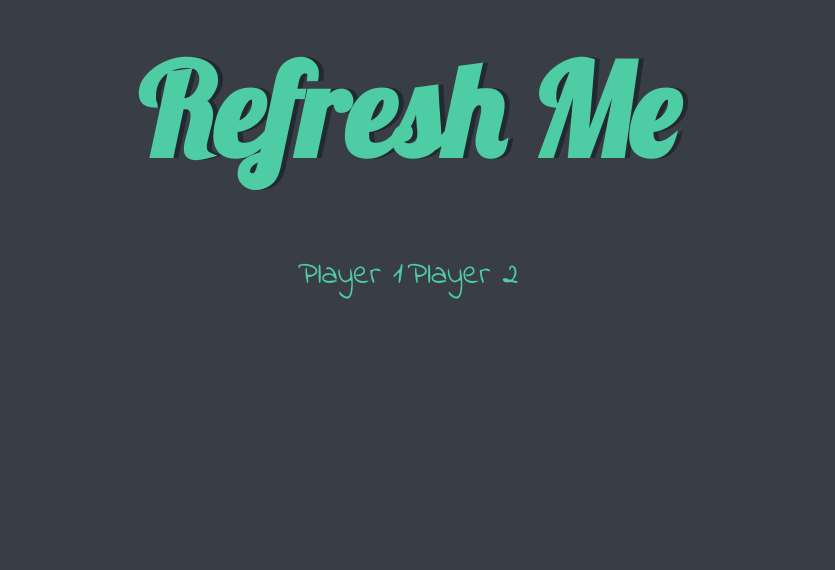
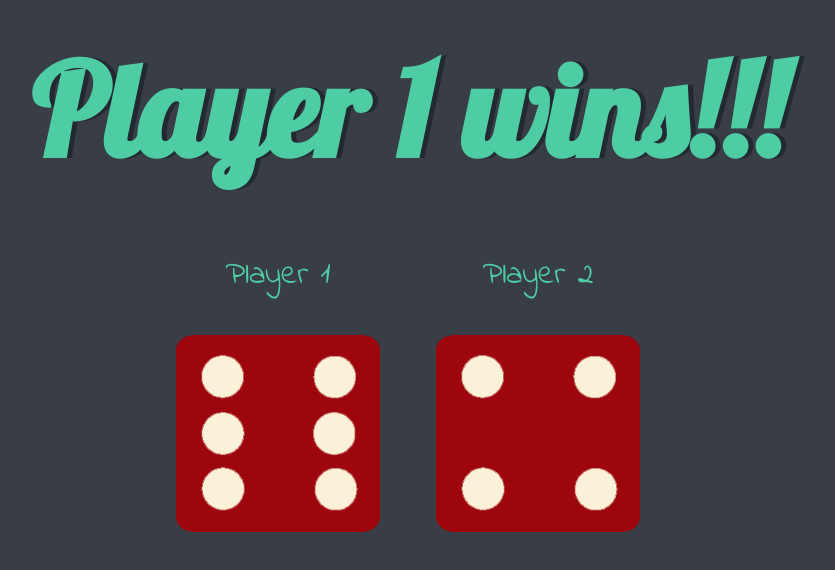
Before and after one commit to Vaishhhdeveloper/Dice-game-JS, a plain HTML site: page index.html in a window 1280 px wide. Shown: the whole page, without its empty margins (232-1067 px from the left). Drawn offline with Linux system fonts and the light colour scheme.

Commit message:
file change

```diff
--- a/dicee.html
+++ b/index.html
@@ -15,14 +15,15 @@
 
       <div class="dice">
         <p>Player 1</p>
-        <img class="img1" src="" />
+        <img class="img1" src="./images/dice6.png" alt="dice6 image" />
       </div>
 
       <div class="dice">
         <p>Player 2</p>
-        <img class="img2" src="" />
+        <img class="img2" src="./images/dice6.png" alt="dice6 image" />
       </div>
     </div>
+    <script src="index.js" charset="utf"></script>
 
     <!-- <footer>www 🎲 App Brewery 🎲 com</footer> -->
   </body>
--- /dev/null
+++ b/index.js
@@ -0,0 +1,14 @@
+var randomNumber1 =Math.floor(Math.random() *6)+1;
+var randomimg = "./images/dice" +randomNumber1+ ".png";
+document.querySelectorAll("img")[0].setAttribute("src",randomimg);
+var randomNumber2 =Math.floor(Math.random() *6)+1;
+var randomimg2 = "./images/dice" +randomNumber2+ ".png";
+document.querySelectorAll("img")[1].setAttribute("src",randomimg2);
+if(randomNumber1 > randomNumber2){
+    document.querySelector("h1").innerHTML="Player 1 wins!!!";}
+else if(randomNumber1 === randomNumber2){
+    document.querySelector("h1").innerHTML="Its a draw match!!";
+}
+else{
+    document.querySelector("h1").innerHTML="Player 2 wins!!!";
+}
```
